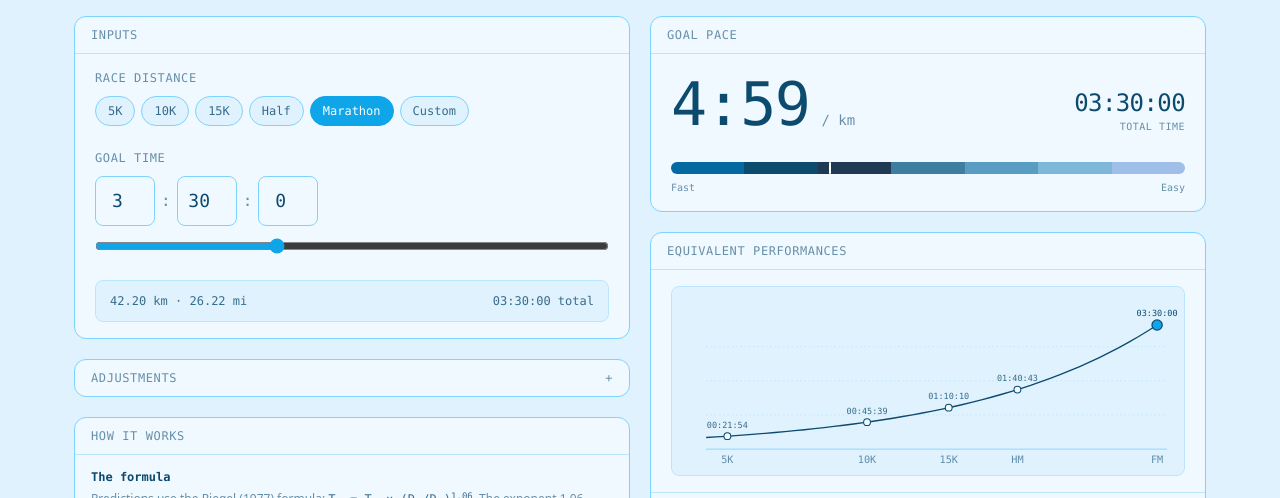
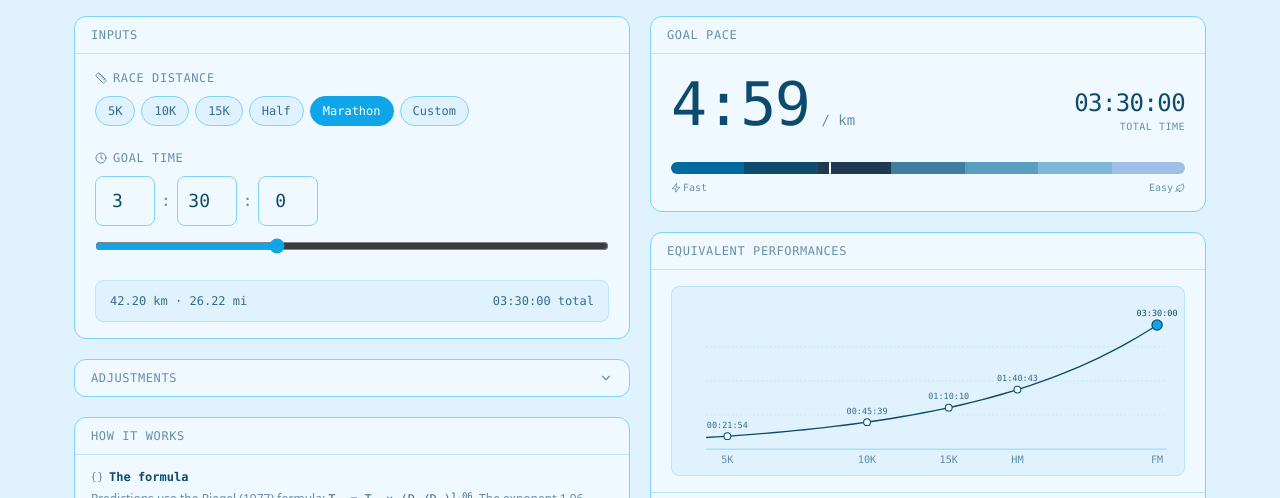
Before and after one commit to rockacola/pace-calculator, a Vue app: page /#/ in a window 1280 px wide. Shown: the part 302-800 px from the top of the page. Built offline with nearby package versions, Linux system fonts and the light colour scheme.

Commit message:
feat: add Icon component with inline SVGs across panels

```diff
--- a/journal/2026-05-24.md
+++ b/journal/2026-05-24.md
@@ -15,3 +15,18 @@
 ## Next step
 
 - Review training zones panel for any remaining hardcoded km assumptions
+
+---
+
+## What I worked on
+
+- Added inline SVG icons to brighten the UI: ruler + clock in InputsPanel labels, chevron toggle + thermometer + mountain in AdjustmentsPanel, zap/leaf on GoalPacePanel spectrum strip ends, and braces/check/alert icons in "How it works" headings
+
+## Decisions made
+
+- Used inline SVGs over a library (no new dependency); Lucide-stroke style for consistency
+- Replaced the `+` toggle in AdjustmentsPanel with a proper chevron that rotates 180° instead of 45°, which reads more naturally as a collapse/expand affordance
+
+## Next step
+
+- Consider adding an icon to the BasePanel title slot if a panel-level icon feels needed
--- a/src/components/AdjustmentsPanel.vue
+++ b/src/components/AdjustmentsPanel.vue
@@ -1,5 +1,7 @@
 <script setup lang="ts">
 import { computed, ref } from 'vue';
+
+import Icon from '@/components/BaseIcon.vue';
 
 const props = defineProps<{
   altitudeMeters: number;
@@ -52,11 +54,11 @@ const altitudePenaltyPercent = computed(
         :class="{ 'border-b': showAdvanced }"
       >
         <span>Adjustments</span>
-        <span
-          class="inline-block text-xs transition-transform duration-200"
-          :class="{ 'rotate-45': showAdvanced }"
-          >+</span
-        >
+        <Icon
+          name="chevron-down"
+          class="h-3.5 w-3.5 transition-transform duration-200"
+          :class="{ 'rotate-180': showAdvanced }"
+        />
       </div>
     </button>
     <div
@@ -66,7 +68,10 @@ const altitudePenaltyPercent = computed(
       <div class="px-5 py-4">
         <div class="mb-4">
           <div class="mb-2 flex items-center justify-between">
-            <label class="font-mono text-xs uppercase tracking-wider text-ink-60">
+            <label
+              class="flex items-center gap-1 font-mono text-xs uppercase tracking-wider text-ink-60"
+            >
+              <Icon name="thermometer" class="h-3 w-3 shrink-0" />
               Heat · race day
             </label>
             <div class="flex items-center gap-2">
@@ -117,7 +122,12 @@ const altitudePenaltyPercent = computed(
         </div>
         <div>
           <div class="mb-2 flex items-baseline justify-between">
-            <label class="font-mono text-xs uppercase tracking-wider text-ink-60">Altitude</label>
+            <label
+              class="flex items-center gap-1 font-mono text-xs uppercase tracking-wider text-ink-60"
+            >
+              <Icon name="mountain" class="h-3 w-3 shrink-0" />
+              Altitude
+            </label>
             <span class="font-mono text-xs tabular-nums text-ink">{{ displayAltitude }}</span>
           </div>
           <input
--- /dev/null
+++ b/src/components/BaseIcon.vue
@@ -0,0 +1,71 @@
+<script setup lang="ts">
+defineProps<{
+  name:
+    | 'braces'
+    | 'chevron-down'
+    | 'circle-alert'
+    | 'circle-check'
+    | 'clock'
+    | 'leaf'
+    | 'mountain'
+    | 'ruler'
+    | 'thermometer'
+    | 'zap';
+}>();
+</script>
+
+<template>
+  <svg
+    xmlns="http://www.w3.org/2000/svg"
+    viewBox="0 0 24 24"
+    fill="none"
+    stroke="currentColor"
+    stroke-width="2"
+    stroke-linecap="round"
+    stroke-linejoin="round"
+    aria-hidden="true"
+  >
+    <template v-if="name === 'braces'">
+      <path d="M8 3H7a2 2 0 0 0-2 2v5a2 2 0 0 1-2 2 2 2 0 0 1 2 2v5c0 1.1.9 2 2 2h1" />
+      <path d="M16 21h1a2 2 0 0 0 2-2v-5c0-1.1.9-2 2-2a2 2 0 0 1-2-2V5a2 2 0 0 0-2-2h-1" />
+    </template>
+    <template v-else-if="name === 'chevron-down'">
+      <polyline points="6 9 12 15 18 9" />
+    </template>
+    <template v-else-if="name === 'circle-alert'">
+      <circle cx="12" cy="12" r="10" />
+      <line x1="12" x2="12" y1="8" y2="12" />
+      <line x1="12" x2="12.01" y1="16" y2="16" />
+    </template>
+    <template v-else-if="name === 'circle-check'">
+      <circle cx="12" cy="12" r="10" />
+      <path d="m9 12 2 2 4-4" />
+    </template>
+    <template v-else-if="name === 'clock'">
+      <circle cx="12" cy="12" r="10" />
+      <polyline points="12 6 12 12 16 14" />
+    </template>
+    <template v-else-if="name === 'leaf'">
+      <path d="M11 20A7 7 0 0 1 9.8 6.1C15.5 5 17 4.48 19 2c1 2 2 4.18 2 8 0 5.5-4.78 10-10 10z" />
+      <path d="M2 21c0-3 1.85-5.36 5.08-6C9.5 14.52 12 13 13 12" />
+    </template>
+    <template v-else-if="name === 'mountain'">
+      <path d="m8 3 4 8 5-5 5 15H2L8 3z" />
+    </template>
+    <template v-else-if="name === 'ruler'">
+      <path
+        d="M21.3 15.3a2.4 2.4 0 0 1 0 3.4l-2.6 2.6a2.4 2.4 0 0 1-3.4 0L2.7 8.7a2.4 2.4 0 0 1 0-3.4l2.6-2.6a2.4 2.4 0 0 1 3.4 0Z"
+      />
+      <path d="m14.5 12.5 2-2" />
+      <path d="m11.5 9.5 2-2" />
+      <path d="m8.5 6.5 2-2" />
+      <path d="m17.5 15.5 2-2" />
+    </template>
+    <template v-else-if="name === 'thermometer'">
+      <path d="M14 14.76V3.5a2.5 2.5 0 0 0-5 0v11.26a4.5 4.5 0 1 0 5 0z" />
+    </template>
+    <template v-else-if="name === 'zap'">
+      <polygon points="13 2 3 14 12 14 11 22 21 10 12 10 13 2" />
+    </template>
+  </svg>
+</template>
--- a/src/components/GoalPacePanel.vue
+++ b/src/components/GoalPacePanel.vue
@@ -1,6 +1,7 @@
 <script setup lang="ts">
 import { computed, nextTick, ref, watch } from 'vue';
 
+import Icon from '@/components/BaseIcon.vue';
 import BasePanel from '@/components/BasePanel.vue';
 import { ZONES } from '@/constants/zones';
 import { formatTime, showPace } from '@/utils/paceUtils';
@@ -76,8 +77,14 @@ const stripPosition = computed(() => {
       />
     </div>
     <div class="mt-1.5 flex justify-between font-mono text-[10px] text-ink-60">
-      <span>Fast</span>
-      <span>Easy</span>
+      <span class="flex items-center gap-0.5">
+        <Icon name="zap" class="h-2.5 w-2.5" />
+        Fast
+      </span>
+      <span class="flex items-center gap-0.5">
+        Easy
+        <Icon name="leaf" class="h-2.5 w-2.5" />
+      </span>
     </div>
   </BasePanel>
 </template>
--- a/src/components/InputsPanel.vue
+++ b/src/components/InputsPanel.vue
@@ -2,6 +2,7 @@
 import { computed } from 'vue';
 
 import BaseChip from '@/components/BaseChip.vue';
+import Icon from '@/components/BaseIcon.vue';
 import BasePanel from '@/components/BasePanel.vue';
 import TimeInput from '@/components/TimeInput.vue';
 import { KM_DISTANCES, MI_DISTANCES } from '@/constants/distances';
@@ -33,7 +34,10 @@ function onCustomKilometersInput(event: Event) {
 
 <template>
   <BasePanel title="Inputs">
-    <label class="mb-2.5 block font-mono text-xs uppercase tracking-wider text-ink-60">
+    <label
+      class="mb-2.5 flex items-center gap-1.5 font-mono text-xs uppercase tracking-wider text-ink-60"
+    >
+      <Icon name="ruler" class="h-3 w-3 shrink-0" />
       Race distance
     </label>
     <div class="flex flex-wrap gap-1.5" :class="distanceId === 'custom' ? 'mb-3' : 'mb-0'">
@@ -60,7 +64,10 @@ function onCustomKilometersInput(event: Event) {
     </div>
 
     <div class="h-6" />
-    <label class="mb-2.5 block font-mono text-xs uppercase tracking-wider text-ink-60">
+    <label
+      class="mb-2.5 flex items-center gap-1.5 font-mono text-xs uppercase tracking-wider text-ink-60"
+    >
+      <Icon name="clock" class="h-3 w-3 shrink-0" />
       Goal time
     </label>
     <TimeInput
--- a/src/views/HomeView.vue
+++ b/src/views/HomeView.vue
@@ -1,5 +1,6 @@
 <script setup lang="ts">
 import AdjustmentsPanel from '@/components/AdjustmentsPanel.vue';
+import Icon from '@/components/BaseIcon.vue';
 import BasePanel from '@/components/BasePanel.vue';
 import EquivalentsTable from '@/components/EquivalentsTable.vue';
 import GoalPacePanel from '@/components/GoalPacePanel.vue';
@@ -97,7 +98,10 @@ const {
           </div>
           <div class="divide-y divide-line">
             <div class="px-4 py-3.5">
-              <p class="mb-1 font-mono text-xs font-semibold text-ink">The formula</p>
+              <p class="mb-1 flex items-center gap-1.5 font-mono text-xs font-semibold text-ink">
+                <Icon name="braces" class="h-3 w-3 shrink-0 text-ink-60" />
+                The formula
+              </p>
               <p class="text-xs leading-relaxed text-ink-60">
                 Predictions use the Riegel (1977) formula:
                 <span class="font-mono text-ink-80">T₂ = T₁ × (D₂/D₁)<sup>1.06</sup></span
@@ -106,7 +110,10 @@ const {
               </p>
             </div>
             <div class="px-4 py-3.5">
-              <p class="mb-1 font-mono text-xs font-semibold text-ink">Accuracy</p>
+              <p class="mb-1 flex items-center gap-1.5 font-mono text-xs font-semibold text-ink">
+                <Icon name="circle-check" class="h-3 w-3 shrink-0 text-ink-60" />
+                Accuracy
+              </p>
               <p class="text-xs leading-relaxed text-ink-60">
                 The formula assumes a recent, all-out race effort as input, not a training run or
                 time trial. It tends to be optimistic at the marathon for first-timers; add a 3–5%
@@ -114,7 +121,10 @@ const {
               </p>
             </div>
             <div class="px-4 py-3.5">
-              <p class="mb-1 font-mono text-xs font-semibold text-ink">Limitations</p>
+              <p class="mb-1 flex items-center gap-1.5 font-mono text-xs font-semibold text-ink">
+                <Icon name="circle-alert" class="h-3 w-3 shrink-0 text-ink-60" />
+                Limitations
+              </p>
               <p class="text-xs leading-relaxed text-ink-60">
                 Heat, wind, and elevation are not modelled. Beyond the marathon, reliability drops
                 further due to fuelling and pacing complexity. Training zones are estimated from
```
